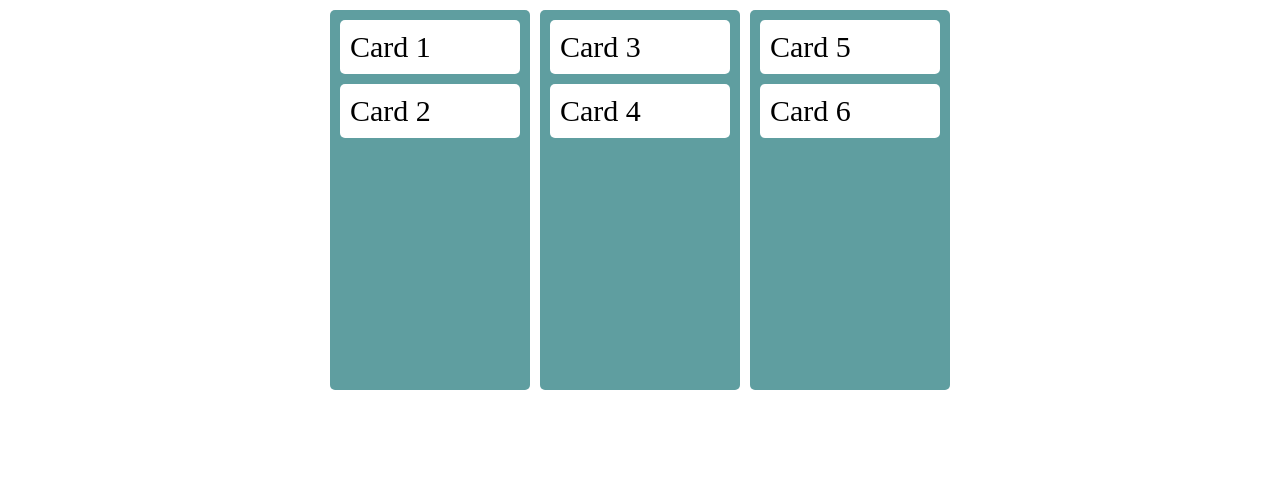
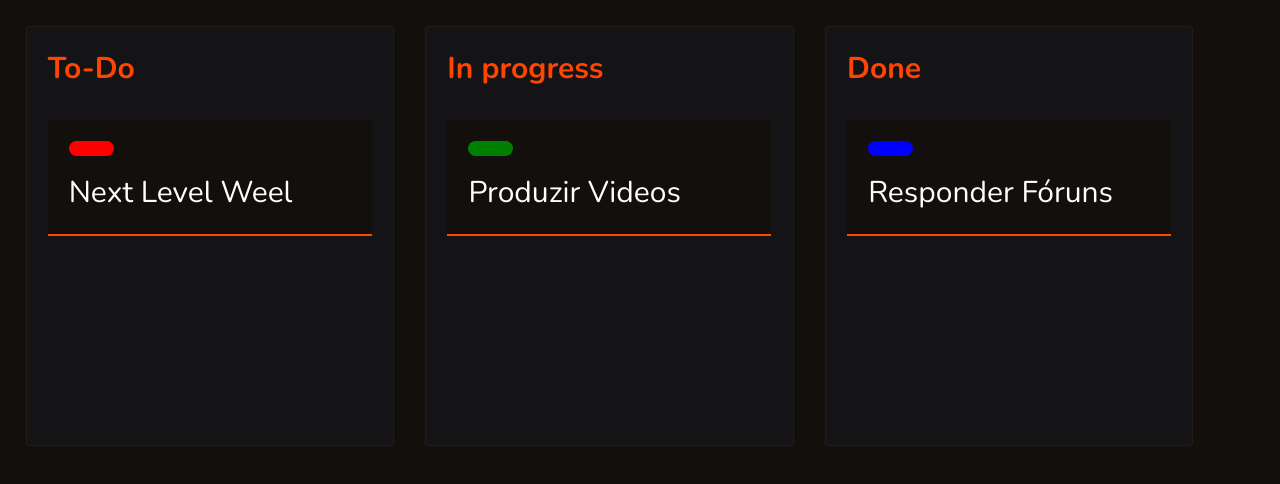
Before and after one commit to Micael-Macedo/Kanban, a plain HTML site: page index.html in a window 1280 px wide. Drawn offline with nearby package versions, Linux system fonts and the light colour scheme.

Commit message:
feat: updated kanban

```diff
--- a/index.html
+++ b/index.html
@@ -1,25 +1,46 @@
 <!DOCTYPE html>
 <html lang="en">
+
 <head>
     <meta charset="UTF-8">
     <meta http-equiv="X-UA-Compatible" content="IE=edge">
     <meta name="viewport" content="width=device-width, initial-scale=1.0">
     <title>Kanban</title>
     <link rel="stylesheet" href="style.css">
+
+    <link rel="preconnect" href="https://fonts.googleapis.com">
+    <link rel="preconnect" href="https://fonts.gstatic.com" crossorigin>
+    <link href="https://fonts.googleapis.com/css2?family=Nunito:ital,wght@0,200;0,300;0,400;0,500;0,600;0,700;0,800;0,900;0,1000;1,200;1,300;1,400;1,500;1,600;1,700;1,800;1,900;1,1000&family=Source+Sans+Pro&display=swap" rel="stylesheet">
 </head>
+
 <body>
-    <div class="kanban">
-        <div class="column">
-            <div class="item" draggable="true">Card 1</div>
-            <div class="item" draggable="true">Card 2</div>
+    <div class="boards">
+        <div class="board">
+            <h3>To-Do</h3>
+            <div class="dropzone">
+                <div class="card" draggable="true">
+                    <div class="status red"></div>
+                    <div class="content">Next Level Weel</div>
+                </div>
+            </div>
         </div>
-        <div class="column">
-            <div class="item" draggable="true">Card 3</div>
-            <div class="item" draggable="true">Card 4</div>
+        <div class="board">
+            <h3>In progress</h3>
+            <div class="dropzone">
+                <div class="card" draggable="true">
+                    <div class="status green"></div>
+                    <div class="content">Produzir Videos</div>
+                </div>
+            </div>
         </div>
-        <div class="column">
-            <div class="item" draggable="true">Card 5</div>
-            <div class="item" draggable="true">Card 6</div>
+        <div class="board">
+            <h3>Done</h3>
+            <div class="dropzone">
+                <div class="card" draggable="true">
+                    <div class="status blue"></div>
+                    <div class="content">Responder Fóruns</div>
+                </div>
+            </div>
         </div>
     </div>
     <script src="script.js"></script>
--- a/script.js
+++ b/script.js
@@ -1,34 +1,46 @@
-const columns = document.querySelectorAll(".column");
-document.addEventListener('dragstart', (e) =>{
-    e.target.classList.add("dragging");
-})
-document.addEventListener('dragend', (e) =>{
-    e.target.classList.remove("dragging");
-})
-columns.forEach((column) =>{
-    column.addEventListener("dragover", (e) =>{
-        const dragging =  document.querySelector(".dragging");
-        const applyAfter = getNewPosition(column, e.clientY);
+const cards = document.querySelectorAll(".card")
+const dropzones = document.querySelectorAll(".dropzone")
+function log(message){
+    console.log(message)
+}
 
-        if(applyAfter){
-            applyAfter.insertAdjacentElement("afterend", dragging);
-        }else{
-            column.prepend(dragging)
-        }
-    })
+cards.forEach(card => {
+    card.addEventListener('dragstart', dragstart)
+    card.addEventListener('dragend', dragend)
+    card.addEventListener('drag', drag)
+});
+
+function dragstart(){
+    log("Drag start")
+    dropzones.forEach((dropzone) => {dropzone.classList.add("highlight")})
+    this.classList.add('is-dragging')
+}
+function dragend(){
+    log("Drag end")
+    dropzones.forEach((dropzone) => {dropzone.classList.remove("highlight")})
+    this.classList.remove('is-dragging')
+}
+function drag(){
+    log("Dragging")
+}
+
+dropzones.forEach(dropzone => {
+    dropzone.addEventListener('dragenter',dragenter)
+    dropzone.addEventListener('dragleave',dragleave)
+    dropzone.addEventListener('dragover',dragover)
+    dropzone.addEventListener('drop',drop)
 })
 
-function getNewPosition(column, posY){
-    const cards = column.querySelectorAll(".item:not(.dragging)");
-    let result;
+function dragenter(){
+    log("Enter dropzone")
 
-    for (let refer_card of cards) {
-        const box = refer_card.getBoundingClientRect()
-        const boxCenterY = box.y + box.height / 2;
-
-        if(posY >= boxCenterY) result  =refer_card;
-
-    }
-
-    return result;
 }
+function dragleave(){
+    log("Leave dropzone")
+}
+function dragover(){
+    log("Over dropzone")
+}
+function drop(){
+    log("Drop dropzone")
+}
--- a/style.scss
+++ b/style.scss
@@ -2,33 +2,69 @@
     margin: 0%;
     padding: 0%;
     box-sizing: border-box;
-    font-family: 'Times New Roman', Times, serif;
+    font-family: 'Nunito', sans-serif;
     font-size: 30px;
 }
-
-.kanban {
+html{
+    font-size: 65.75%;
+}
+body{
+    background-color: #130f0d;
+    color: white;
+}
+.boards
+{
     display: flex;
-    justify-content: center;
-    min-height: 400px;
-    gap: 10px;
-    padding: 10px;
+    align-items: center;
+    gap: 3rem;
+    padding: 2%;
+    .board{
+        width: 35rem;
+        height: 40rem;
+        padding: 2rem;
+        background-color: #141316;
+        border: 1px solid #FD951F11;
+        border-radius: 4px;
+        h3{
+            color: orangered;
+        }
+        .dropzone{
+            display: flex;
+            flex-direction: column;
+            min-width: 282px;
+            padding: 3rem 0%;
+            height: 100%;
+            transition: .4s;
+            &.highlight{
+                background-color: greenyellow;
+            }
+            .card{
+                min-height: fit-content;
+                min-height: 10rem;
+                padding: 2rem;
+                border-bottom: 2px solid orangered;
+                background-color: #130f0d;
+                &.is-dragging{
+                    cursor: move;
+                    opacity: 0.2;
+                }
+                .status{
+                    border-radius: 20px;
+                    height: 15px;
+                    background-color: grey;
+                    width: 45px;
+                    margin-bottom: 16px;
+                    &.red{
+                        background-color: red;
+                    }
+                    &.blue{
+                        background-color: blue;
+                    }
+                    &.green{
+                        background-color: green;
+                    }
+                }
+            }
+        }
+    }
 }
-
-.column {
-    display: flex;
-    flex-direction: column;
-    gap: 10px;
-    padding: 10px;
-    background-color: cadetblue;
-    min-width: 200px;
-    border-radius: 5px;
-}
-
-.item {
-    background-color: white;
-    padding: 10px;
-    border-radius: 5px;
-}
-.dragging{
-    opacity: 0.5;
-}
```
Also changed, not shown: style.css, 1 other file.
